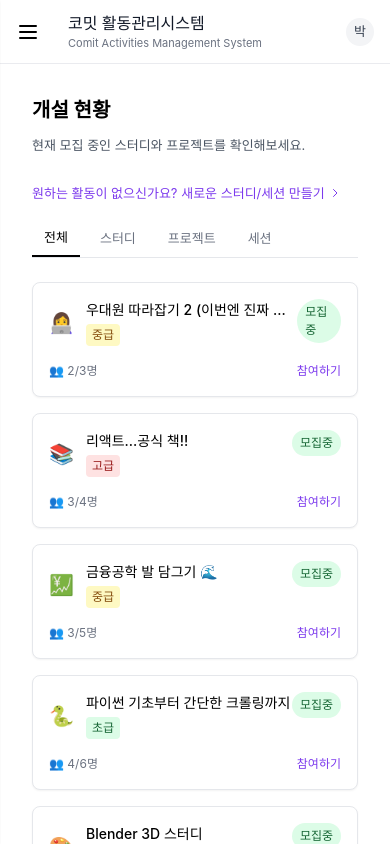
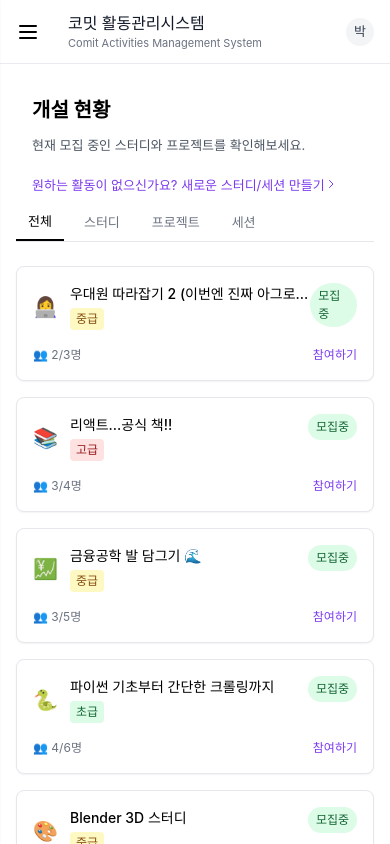
Before and after one commit to skku-comit/CAMS, a Next.js app: page /courses in a window 390 px wide. Shown: the top 844 px of the page. Built offline with nearby package versions, Linux system fonts and the light colour scheme; a web font is replaced by a local one.

Commit message:
feat:responsive ui improvement2

```diff
--- a/src/app/courses/page.tsx
+++ b/src/app/courses/page.tsx
@@ -19,26 +19,26 @@ export default function CoursesPage() {
   })
 
   return (
-    <div className="mx-auto max-w-6xl px-4 md:px-6 lg:px-8 py-4 md:py-6">
-      <div className="mb-6 md:mb-8">
-        <h1 className="mb-3 md:mb-4 text-xl md:text-2xl font-bold">개설 현황</h1>
-        <p className="text-[13px] text-gray-600">
+    <div className="mx-auto max-w-6xl px-0 md:px-6 lg:px-8 py-4 md:py-6">
+      <div className="px-0 mb-6 md:mb-8">
+        <h1 className="mb-3 md:mb-4 text-xl md:text-2xl font-bold px-4">개설 현황</h1>
+        <p className="text-[13px] text-gray-600 px-4">
           현재 모집 중인 스터디와 프로젝트를 확인해보세요.
         </p>
 
-        <div className="mt-6 md:mt-8">
+        <div className="mt-4 md:mt-6">
           <Link
             href="/courses/create"
-            className="inline-flex items-center gap-1 text-[13px] text-primary hover:text-primary-dark hover:underline"
+            className="inline-flex items-center gap-0 text-[13px] text-primary hover:text-primary-dark hover:underline"
           >
-            <span>원하는 활동이 없으신가요? 새로운 스터디/세션 만들기</span>
-            <svg className="h-3 w-3" fill="none" stroke="currentColor" viewBox="0 0 24 24">
+            <span className='pl-4'>원하는 활동이 없으신가요? 새로운 스터디/세션 만들기</span>
+            <svg className="h-3 w-3 relative -top-[1px]" fill="none" stroke="currentColor" viewBox="0 0 24 24">
               <path strokeLinecap="round" strokeLinejoin="round" strokeWidth={2} d="M9 5l7 7-7 7" />
             </svg>
           </Link>
         </div>
 
-        <div className="mt-4 flex gap-2 md:gap-4 border-b overflow-x-auto scrollbar-hide">
+        <div className="mt-2 md:mt-4 flex gap-2 md:gap-4 border-b overflow-x-auto scrollbar-hide">
           <button
             onClick={() => setActiveTab('all')}
             className={clsx(
--- a/src/app/my-activities/[id]/page.tsx
+++ b/src/app/my-activities/[id]/page.tsx
@@ -19,8 +19,8 @@ export default function ActivityDetailPage({ params }: { params: { id: string }
   }
 
   return (
-    <div className="mx-auto max-w-5xl px-4 md:px-6 lg:px-8 py-4 md:py-6">
-      <div className="mb-6 md:mb-8">
+    <div className="mx-auto max-w-5xl px-0 md:px-6 lg:px-8 py-4 md:py-6">
+      <div className="px-4 mb-6 md:mb-8">
         <button
           onClick={() => router.back()}
           className="mb-3 md:mb-4 text-[13px] text-gray-500 hover:text-gray-700"
@@ -48,7 +48,7 @@ export default function ActivityDetailPage({ params }: { params: { id: string }
         </div>
       </div>
 
-      <div className="mb-8 space-y-4">
+      <div className="px-4 mb-8 space-y-4">
         <div className="flex flex-col md:flex-row md:items-center justify-between gap-2">
           <div className="space-y-1">
             <h2 className="text-[15px] font-medium">전체 진행률</h2>
--- a/src/app/notices/page.tsx
+++ b/src/app/notices/page.tsx
@@ -5,9 +5,9 @@ import { mockNotices } from '@/lib/mockData'
 
 export default function NoticesPage() {
   return (
-    <div className="mx-auto max-w-5xl px-4 md:px-6 lg:px-8 py-4 md:py-6">
-      <h1 className="mb-3 md:mb-4 text-xl md:text-2xl font-bold">공지사항</h1>
-      <p className="mb-6 md:mb-8 text-[13px] text-gray-600">
+    <div className="mx-auto max-w-5xl px-0 md:px-6 lg:px-8 py-4 md:py-6">
+      <h1 className="mb-3 md:mb-4 text-xl md:text-2xl font-bold px-4">공지사항</h1>
+      <p className="mb-6 md:mb-8 text-[13px] text-gray-600 px-4">
         COMIT 내 활동 관련 운영 정책들을 확인해보세요!
       </p>
 
--- a/src/components/TopBanner.tsx
+++ b/src/components/TopBanner.tsx
@@ -1,6 +1,7 @@
 'use client';
 import { useSidebar } from '@/contexts/SidebarContext'
 import React from 'react';
+import Link from 'next/link';
 
 export default function TopBanner() {
   const { toggle } = useSidebar()
@@ -29,14 +30,14 @@ export default function TopBanner() {
           </svg>
         </button>
 
-        <div className="flex flex-col">
+        <Link href="/" className="flex flex-col">
           <span className="text-base md:text-lg font-medium text-gray-900">
             코밋 활동관리시스템
           </span>
           <span className="text-[11px] md:text-[12px] text-gray-500">
             Comit Activities Management System
           </span>
-        </div>
+        </Link>
       </div>
 
       <div className="flex items-center gap-3 md:gap-6">
```
